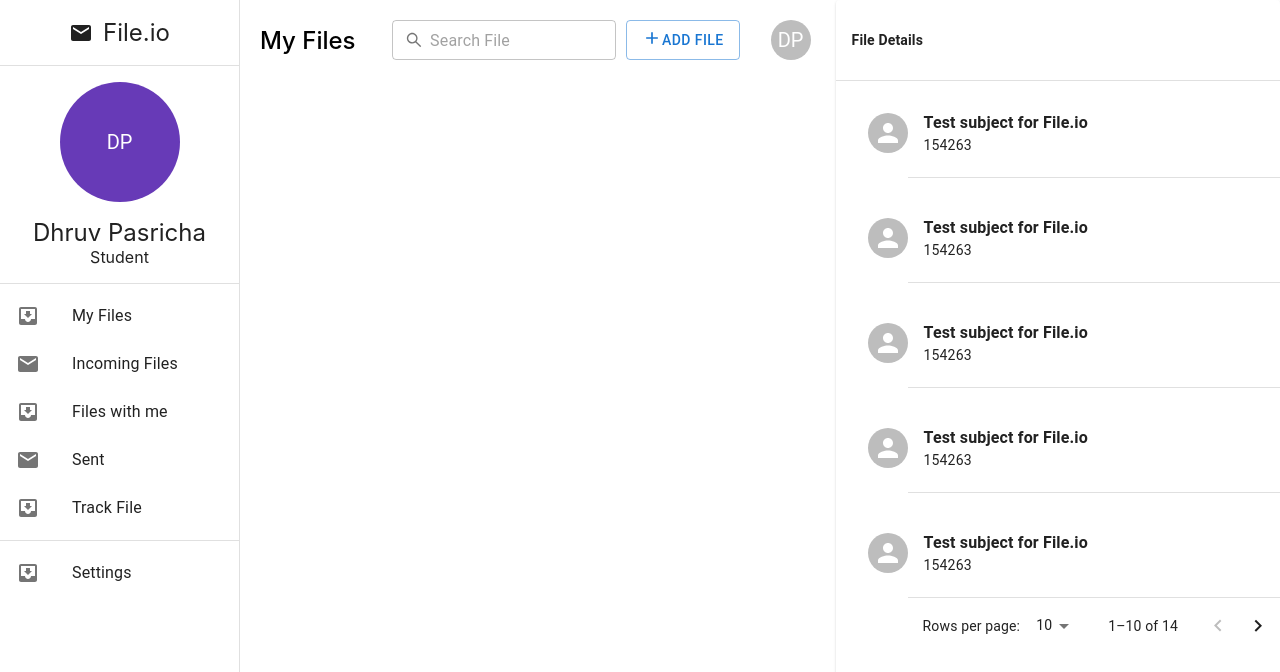
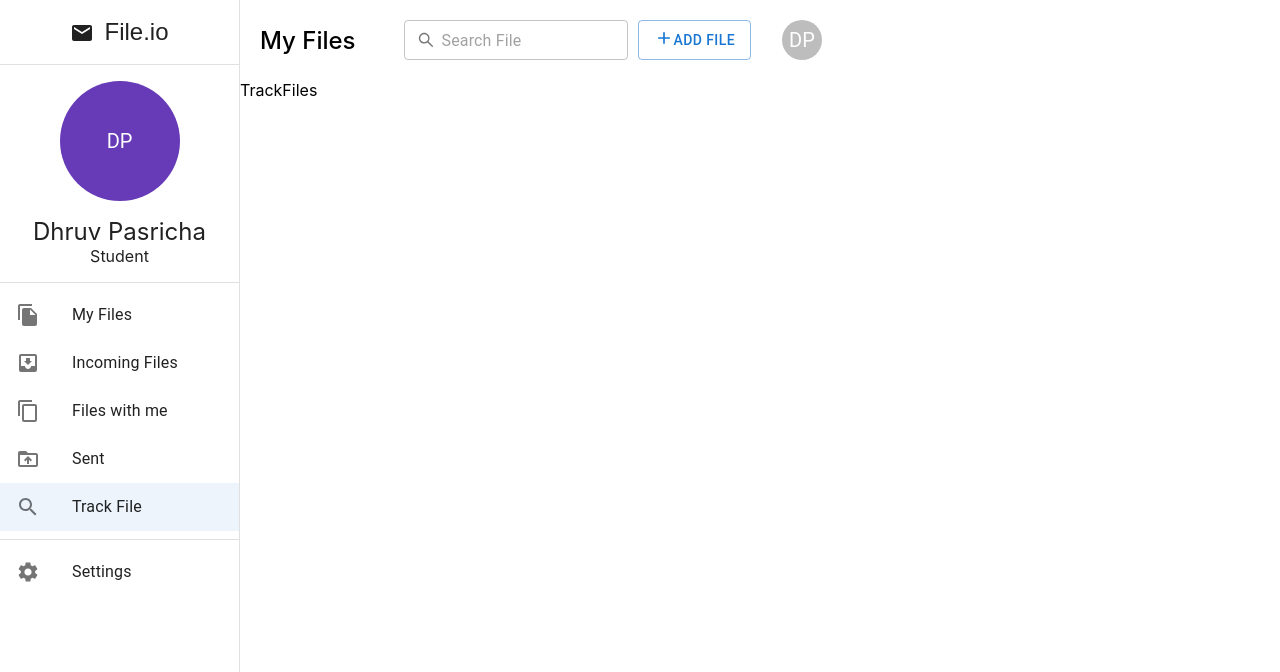
Before and after one commit to DhruvPasricha/Minor-Project-Frontend, a React (Create React App) app: page /track-files in a window 1280 px wide. Shown: the top 672 px of the page. Built offline with nearby package versions, Linux system fonts and the light colour scheme.

Commit message:
Add Router (#6)

```diff
--- a/package.json
+++ b/package.json
@@ -12,10 +12,16 @@
     "@types/node": "^18.11.18",
     "@types/react": "^18.0.26",
     "@types/react-dom": "^18.0.10",
+    "axios": "^1.2.3",
+    "bcryptjs": "^2.4.3",
+    "jsonwebtoken": "^9.0.0",
     "react": "^18.2.0",
     "react-dom": "^18.2.0",
+    "react-hook-form": "^7.42.1",
     "react-router-dom": "^6.7.0",
     "react-scripts": "5.0.1",
+    "react-toastify": "^9.1.1",
+    "reactstrap": "^9.1.5",
     "sweetalert2": "^11.7.0",
     "typescript": "^4.9.4"
   },
--- a/src/App.tsx
+++ b/src/App.tsx
@@ -6,13 +6,32 @@ import './App.css'
 import FileTable from './Components/FileTable/FileTable'
 import ProfileCard from './Components/ProfileCard/ProfileCard'
 import { Routes, Route } from 'react-router-dom'
+import MyFiles from './Pages/MyFiles'
+import IncomingFiles from './Pages/IncomingFiles'
+import ReceivedFiles from './Pages/ReceivedFiles'
+import SentFiles from './Pages/SentFiles'
+import TrackFiles from './Pages/TrackFiles'
+import NotFound from './Pages/NotFound'
+import Settings from './Pages/Settings'
 
 const App = () => {
   return (
     <div id='app'>
       <SideBar />
-      <NavBar />
-      <FileTable />
+      <div>
+        <NavBar />
+        <Routes>
+          <Route path='/' element={<MyFiles />} />
+          <Route path='/my-files' element={<MyFiles />} />
+          <Route path='/incoming-files' element={<IncomingFiles />} />
+          <Route path='/received-files' element={<ReceivedFiles />} />
+          <Route path='/sent-files' element={<SentFiles />} />
+          <Route path='/track-files' element={<TrackFiles />} />
+          <Route path='/settings' element={<Settings />} />
+          <Route path='*' element={<NotFound />} />
+        </Routes>
+      </div>
+      {/* <FileTable /> */}
       {/* <FileHistory /> */}
       {/* <ProfileCard /> */}
     </div>
--- a/src/Components/FileTable/FileTable.tsx
+++ b/src/Components/FileTable/FileTable.tsx
@@ -9,7 +9,6 @@ import {
   TablePagination,
   TableRow,
 } from '@mui/material'
-import TableTile from './TableTile'
 import TableTileSwal from './TableTileSwal'
 
 interface Column {
--- a/src/Components/SideBar/SideBar.tsx
+++ b/src/Components/SideBar/SideBar.tsx
@@ -9,13 +9,45 @@ import {
   ListItemButton,
   ListItemIcon,
   ListItemText,
+  ButtonBase,
 } from '@mui/material'
-import { MoveToInbox, Mail } from '@mui/icons-material'
+import {
+  MoveToInbox,
+  Mail,
+  FileCopy,
+  ContentCopy,
+  DriveFolderUpload,
+  Search,
+  Settings,
+} from '@mui/icons-material'
 import { deepPurple } from '@mui/material/colors'
 import './SideBar.css'
+import { useNavigate } from 'react-router-dom'
 
 const SideBar = () => {
+  const navigate = useNavigate()
   const drawerWidth = 240
+
+  const endPoints = [
+    { name: 'My Files', endPoint: '/my-files', icon: <FileCopy /> },
+    {
+      name: 'Incoming Files',
+      endPoint: '/incoming-files',
+      icon: <MoveToInbox />,
+    },
+    {
+      name: 'Files with me',
+      endPoint: '/received-files',
+      icon: <ContentCopy />,
+    },
+    {
+      name: 'Sent',
+      endPoint: '/sent-files',
+      icon: <DriveFolderUpload />,
+    },
+    { name: 'Track File', endPoint: '/track-files', icon: <Search /> },
+  ]
+
   return (
     <Box sx={{ display: 'flex' }}>
       <Drawer
@@ -29,6 +61,12 @@ const SideBar = () => {
         }}
         variant='permanent'
         anchor='left'
+      >
+        <ButtonBase
+          disableRipple
+          onClick={(event) => {
+            navigate('/')
+          }}
         >
           <Box
             display='flex'
@@ -51,6 +89,8 @@ const SideBar = () => {
               File.io
             </div>
           </Box>
+        </ButtonBase>
+
         <Divider />
         <Box
           display='flex'
@@ -85,35 +125,34 @@ const SideBar = () => {
         </div>
         <Divider />
         <List>
-          {[
-            'My Files',
-            'Incoming Files',
-            'Files with me',
-            'Sent',
-            'Track File',
-          ].map((text, index) => (
-            <ListItem key={text} disablePadding>
-              <ListItemButton>
-                <ListItemIcon>
-                  {index % 2 === 0 ? <MoveToInbox /> : <Mail />}
-                </ListItemIcon>
-                <ListItemText primary={text} />
+          {endPoints.map((data, index) => (
+            <ListItem key={index} disablePadding>
+              <ListItemButton
+                selected={data.endPoint === window.location.pathname}
+                onClick={() => {
+                  navigate(data.endPoint)
+                }}
+              >
+                <ListItemIcon>{data.icon}</ListItemIcon>
+                <ListItemText primary={data.name} />
               </ListItemButton>
             </ListItem>
           ))}
         </List>
         <Divider />
         <List>
-          {['Settings'].map((text) => (
-            <ListItem key={text} disablePadding>
-              <ListItemButton>
+          <ListItem disablePadding>
+            <ListItemButton
+              onClick={() => {
+                navigate('settings')
+              }}
+            >
               <ListItemIcon>
-                  <MoveToInbox />
+                <Settings />
               </ListItemIcon>
-                <ListItemText primary={text} />
+              <ListItemText primary={'Settings'} />
             </ListItemButton>
           </ListItem>
-          ))}
         </List>
       </Drawer>
     </Box>
--- /dev/null
+++ b/src/Pages/IncomingFiles.tsx
@@ -0,0 +1,7 @@
+import React from 'react'
+
+const IncomingFiles = () => {
+  return <div>IncomingFiles</div>
+}
+
+export default IncomingFiles
--- /dev/null
+++ b/src/Pages/MyFiles.tsx
@@ -0,0 +1,12 @@
+import React from 'react'
+import FileTable from '../Components/FileTable/FileTable'
+
+const MyFiles = () => {
+  return (
+    <div>
+      <FileTable />
+    </div>
+  )
+}
+
+export default MyFiles
--- /dev/null
+++ b/src/Pages/NotFound.tsx
@@ -0,0 +1,7 @@
+import React from 'react'
+
+const NotFound = () => {
+  return <div>NotFound</div>
+}
+
+export default NotFound
--- /dev/null
+++ b/src/Pages/ReceivedFiles.tsx
@@ -0,0 +1,7 @@
+import React from 'react'
+
+const ReceivedFiles = () => {
+  return <div>ReceivedFiles</div>
+}
+
+export default ReceivedFiles
--- /dev/null
+++ b/src/Pages/SentFiles.tsx
@@ -0,0 +1,7 @@
+import React from 'react'
+
+const SentFiles = () => {
+  return <div>SentFiles</div>
+}
+
+export default SentFiles
--- /dev/null
+++ b/src/Pages/Settings.tsx
@@ -0,0 +1,7 @@
+import React from 'react'
+
+const Settings = () => {
+  return <div>Settings</div>
+}
+
+export default Settings
--- /dev/null
+++ b/src/Pages/TrackFiles.tsx
@@ -0,0 +1,7 @@
+import React from 'react'
+
+const TrackFiles = () => {
+  return <div>TrackFiles</div>
+}
+
+export default TrackFiles
```
Also changed, not shown: 1 other file (tests, documents, lock files or other folders). Lines whose indentation alone changed are shown as unchanged.
